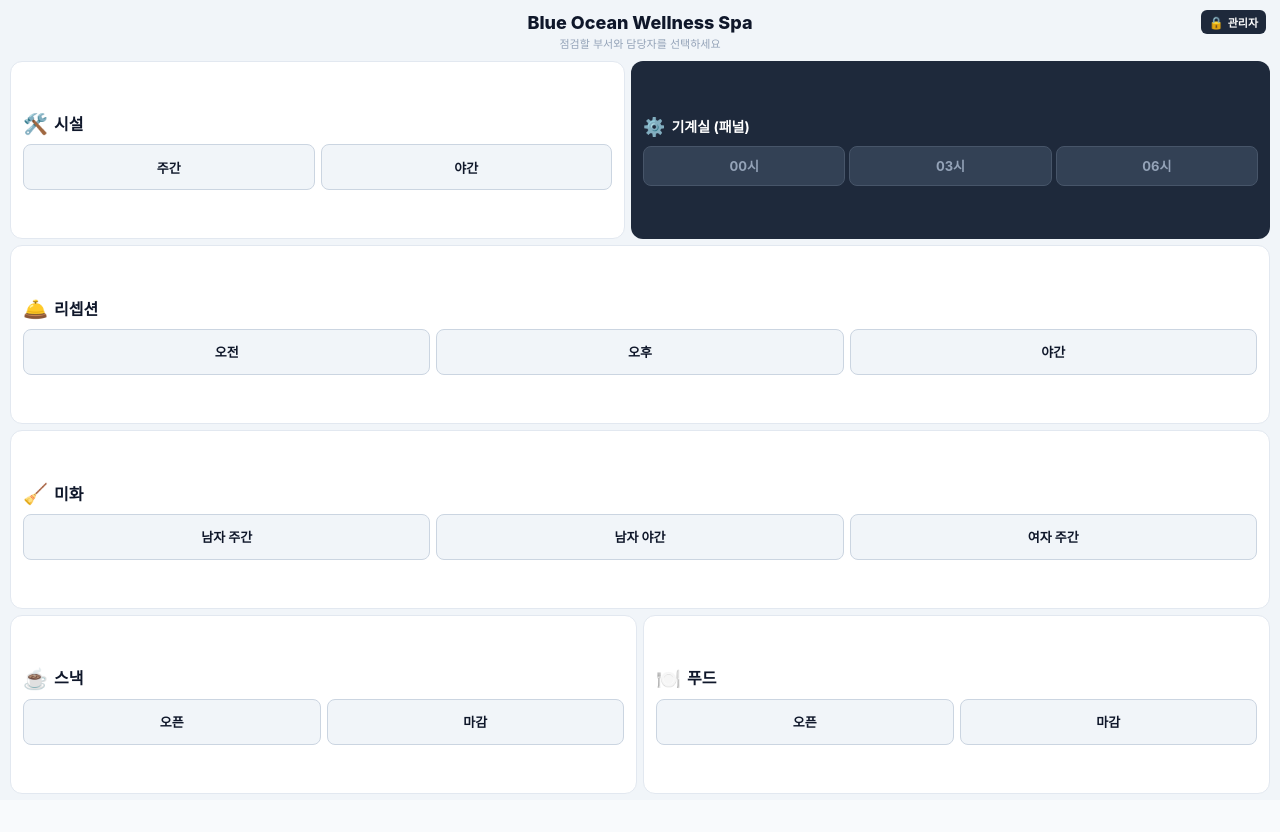
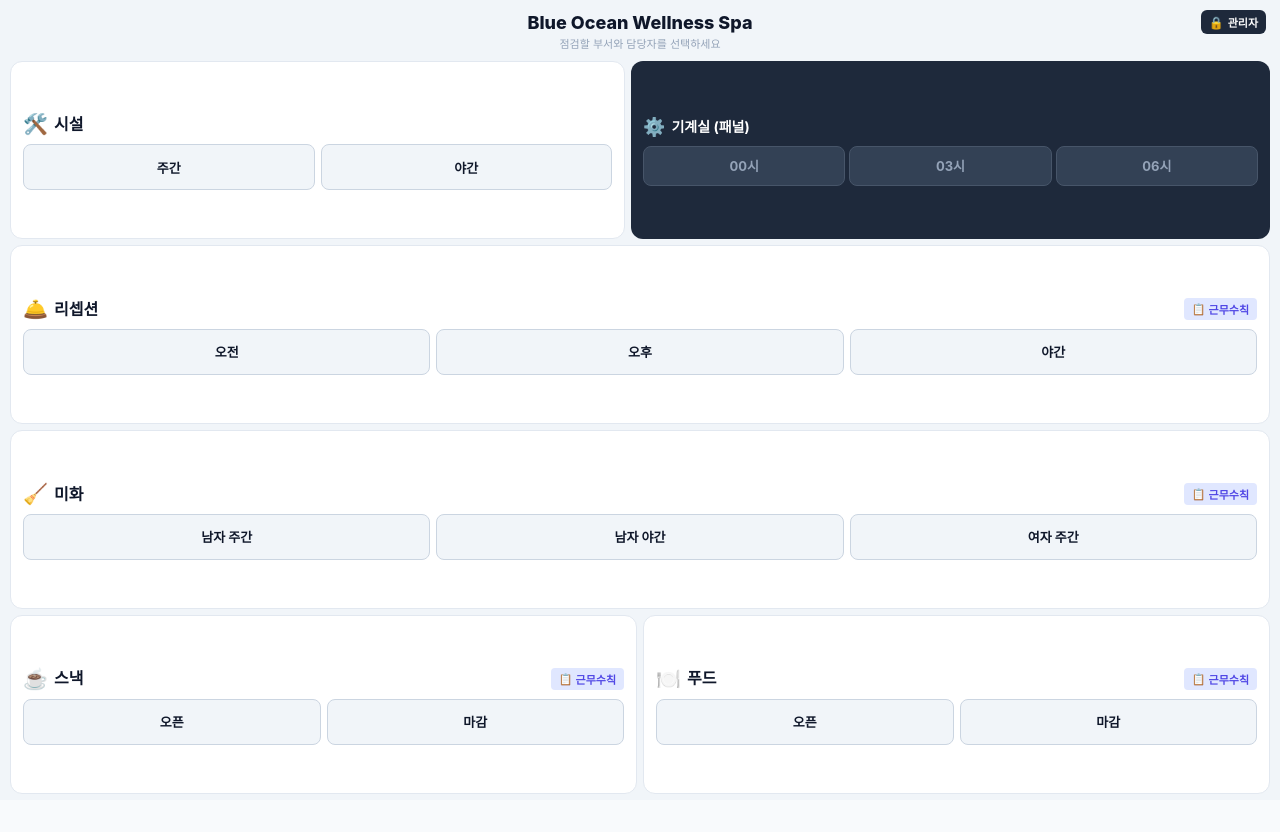
Before and after one commit to 2000BOH/spa-guard, a React (Vite) app: page / in a window 1280 px wide. Shown: the top 832 px of the page. Built offline with nearby package versions, Linux system fonts and the light colour scheme; a web font is replaced by a local one.

Commit message:
feat: add work rules button on main page

```diff
--- a/src/components/MainIndex.tsx
+++ b/src/components/MainIndex.tsx
@@ -17,6 +17,7 @@ const DEPTS: Record<DepartmentId, { name: string; icon: string }> = {
 
 export const MainIndex: React.FC<MainIndexProps> = ({ onSelectDepartment, onOpenPanel }) => {
   const [isAdminOpen, setIsAdminOpen] = useState(false);
+  const [workRulesDept, setWorkRulesDept] = useState<DepartmentId | null>(null);
   const [settings, setSettings] = useState<AdminSettings>(loadAdminSettings());
 
   useEffect(() => {
@@ -46,9 +47,23 @@ export const MainIndex: React.FC<MainIndexProps> = ({ onSelectDepartment, onOpen
         boxSizing: 'border-box'
       }}>
         {/* 파트명 */}
-        <div style={{ display: 'flex', alignItems: 'center', gap: '6px', marginBottom: '6px' }}>
-          <span style={{ fontSize: '20px' }}>{dept.icon}</span>
-          <span style={{ fontSize: '16px', fontWeight: 700, color: '#0f172a' }}>{dept.name}</span>
+        <div style={{ display: 'flex', alignItems: 'center', justifyContent: 'space-between', marginBottom: '6px' }}>
+          <div style={{ display: 'flex', alignItems: 'center', gap: '6px' }}>
+            <span style={{ fontSize: '20px' }}>{dept.icon}</span>
+            <span style={{ fontSize: '16px', fontWeight: 700, color: '#0f172a' }}>{dept.name}</span>
+          </div>
+          {deptId !== 'facilities' && (
+            <button
+              onClick={() => setWorkRulesDept(deptId)}
+              style={{
+                background: '#e0e7ff', color: '#4f46e5', border: 'none', borderRadius: '4px',
+                padding: '3px 8px', fontSize: '11px', fontWeight: 700, cursor: 'pointer',
+                display: 'flex', alignItems: 'center', gap: '3px'
+              }}
+            >
+              <span>📋</span> 근무수칙
+            </button>
+          )}
         </div>
 
         {/* 인원 버튼 (한 줄로 모두 표시) */}
@@ -181,6 +196,39 @@ export const MainIndex: React.FC<MainIndexProps> = ({ onSelectDepartment, onOpen
       </div>
 
       <AdminModal isOpen={isAdminOpen} onClose={() => setIsAdminOpen(false)} />
+
+      {/* ── 근무수칙 모달 ── */}
+      {workRulesDept && (
+        <div style={{
+          position: 'fixed', top: 0, left: 0, right: 0, bottom: 0,
+          background: 'rgba(0,0,0,0.6)', zIndex: 10000,
+          display: 'flex', alignItems: 'center', justifyContent: 'center',
+          padding: '20px'
+        }}>
+          <div style={{
+            background: '#fff', borderRadius: '12px', width: '100%', maxWidth: '400px',
+            maxHeight: '80vh', display: 'flex', flexDirection: 'column', overflow: 'hidden'
+          }}>
+            <div style={{
+              background: '#1e293b', padding: '12px 16px', display: 'flex',
+              alignItems: 'center', justifyContent: 'space-between', color: '#fff'
+            }}>
+              <h3 style={{ margin: 0, fontSize: '15px', fontWeight: 700 }}>
+                {DEPTS[workRulesDept].icon} {DEPTS[workRulesDept].name} 근무수칙
+              </h3>
+              <button
+                onClick={() => setWorkRulesDept(null)}
+                style={{ background: 'none', border: 'none', color: '#fff', fontSize: '20px', cursor: 'pointer' }}
+              >
+                ×
+              </button>
+            </div>
+            <div style={{ padding: '20px', overflowY: 'auto', flex: 1, fontSize: '14px', lineHeight: 1.6, color: '#334155' }}>
+              현재 내용 업데이트 중입니다. (추후 반영 예정)
+            </div>
+          </div>
+        </div>
+      )}
     </div>
   );
 };
```
